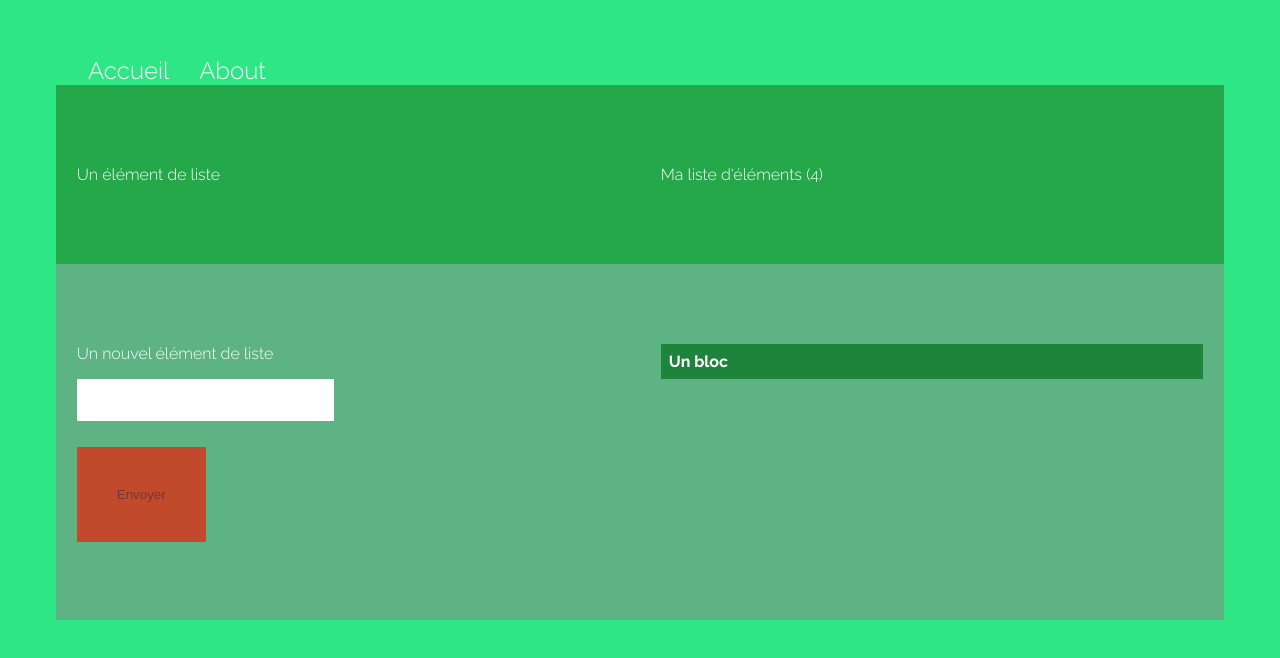
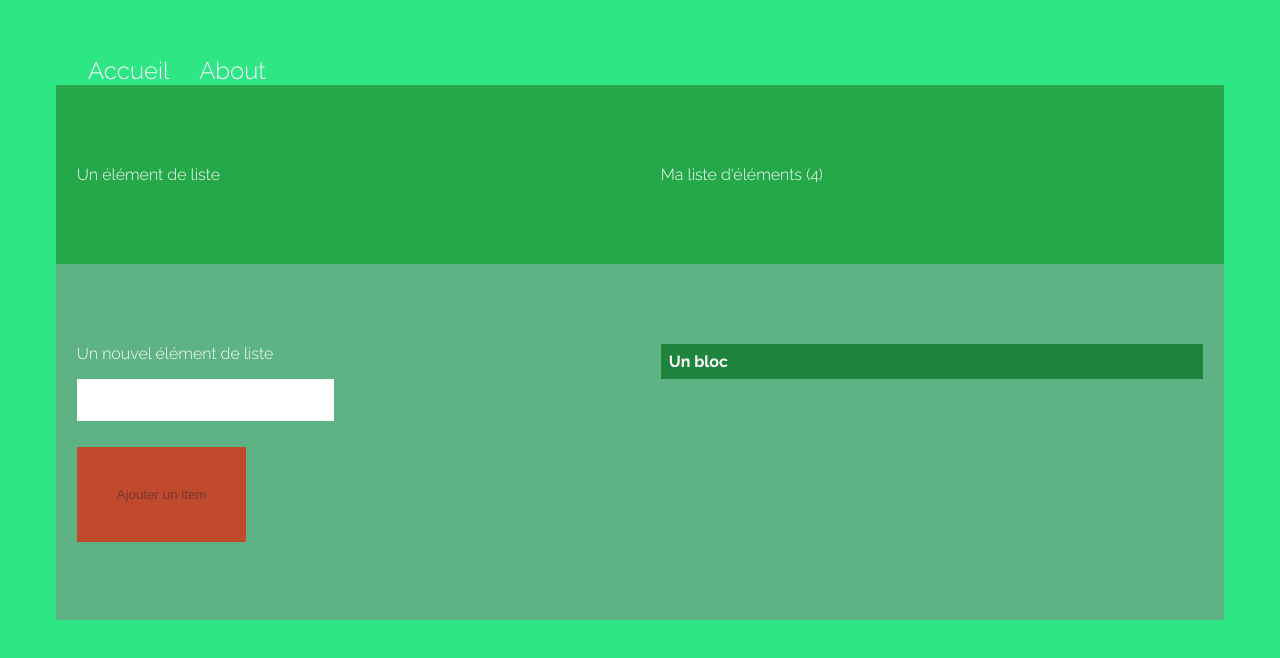
Before and after one commit to SiamakSm/ModuleAngularTP3, an Angular app: page / in a window 1280 px wide. Shown: the top 658 px of the page. Built offline with nearby package versions, Linux system fonts and the light colour scheme.

Commit message:
TP3 - 2.2 btnText property binding

```diff
--- a/src/app/home/home.component.html
+++ b/src/app/home/home.component.html
@@ -15,7 +15,7 @@
     <p>Un nouvel élément de liste</p>
     <form>
       <input type="text" class="txt">
-      <input type="submit" class="btn" value="Envoyer">
+      <input type="submit" class="btn" [value]="btnText">
     </form>
   </div>
   <div class="col">
--- a/src/app/home/home.component.ts
+++ b/src/app/home/home.component.ts
@@ -13,4 +13,5 @@ import { Component } from '@angular/core';
 export class HomeComponent {
   // Nombre d'éléments à afficher dans le template
   nbItems: number = 4;
+  btnText: string = "Ajouter un item";
 }
```
